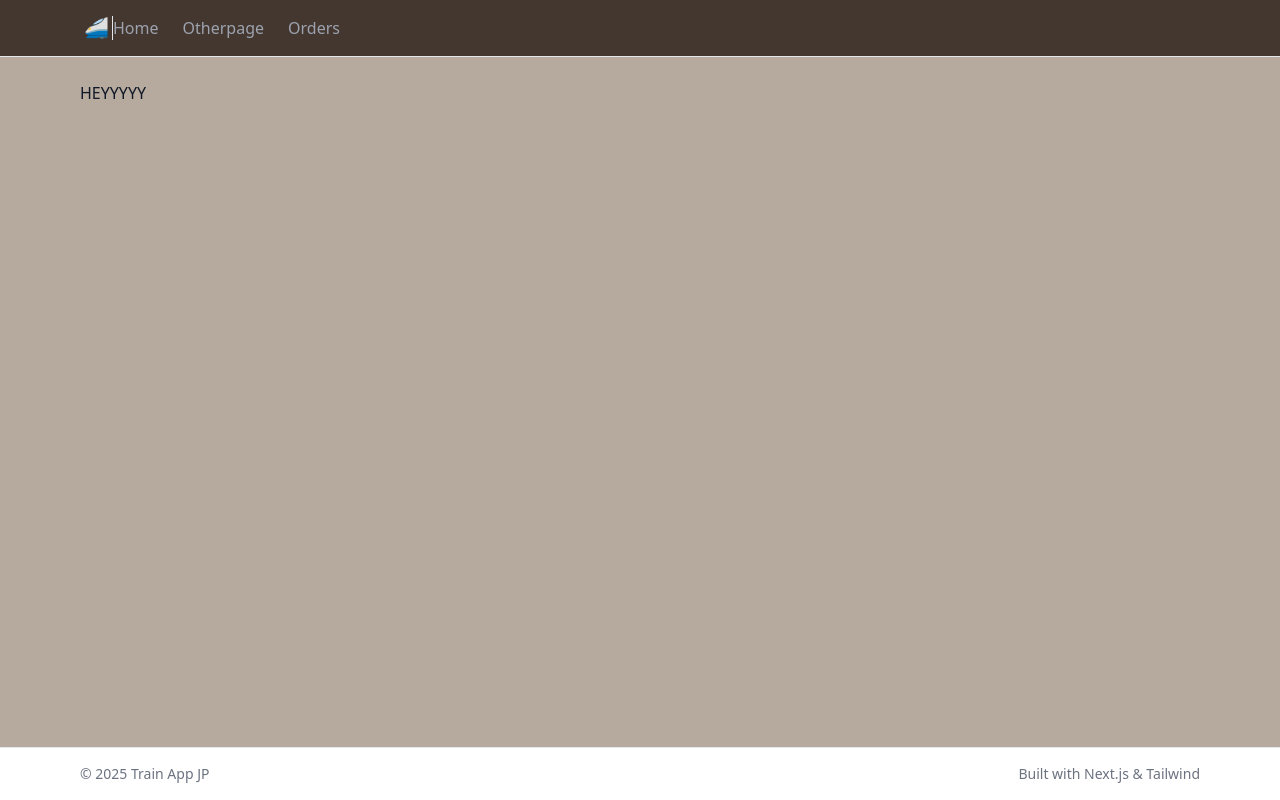
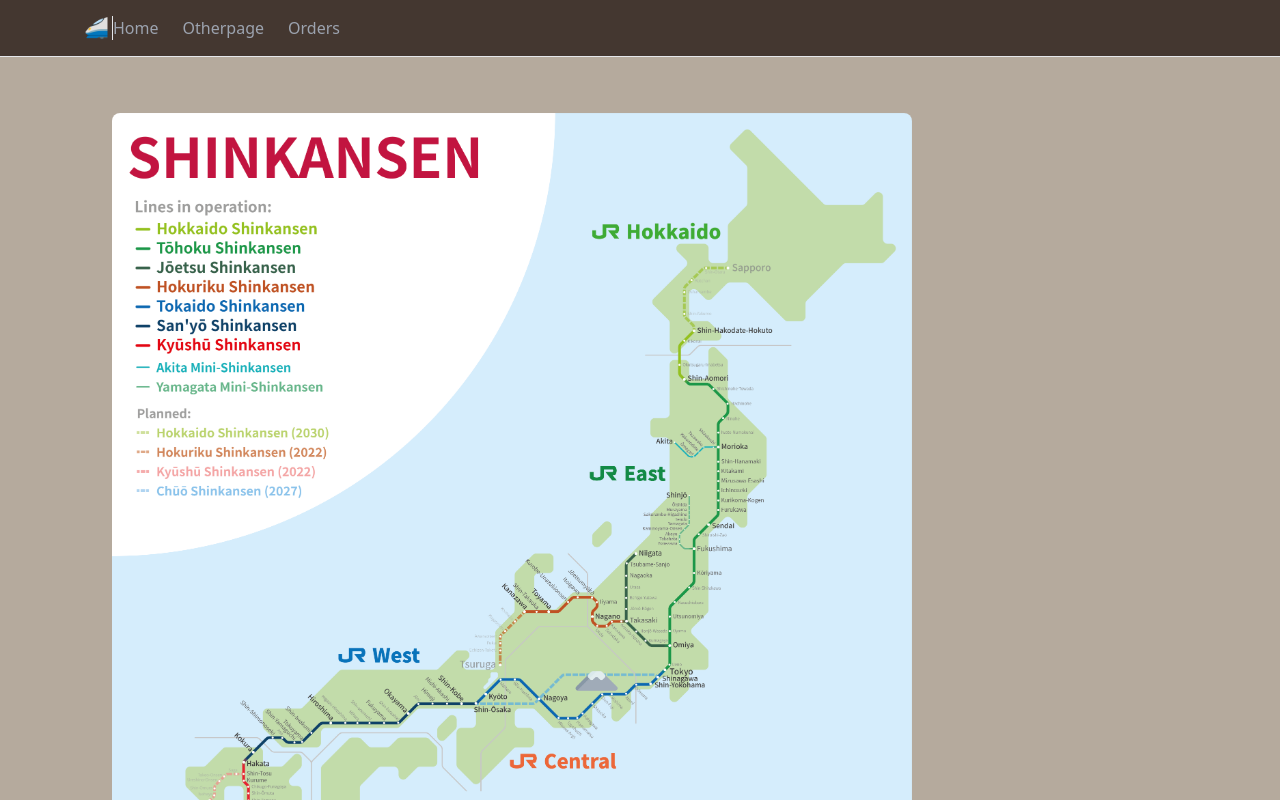
Before and after one commit to Blacksanta10/train-app-jp, a Next.js app: page /page2 in a window 1280 px wide. Shown: the top 800 px of the page. Built offline with nearby package versions, Linux system fonts and the light colour scheme.

Commit message:
Displaying a train map on the second page

```diff
--- a/app/page2/page.tsx
+++ b/app/page2/page.tsx
@@ -5,10 +5,19 @@
  */
 
 "use client";
-
+import Image from "next/image";
 //import { useEffect, useState } from "react";
 
 export default function HomePage() {
-    return ( <h1>HEYYYYY</h1>
+    return (
+        <div className="p-8">
+            <Image
+            src="/images/shinkansen-transit.png"
+            alt="Train map image"
+            width={800}
+            height={500}
+            className="rounded-lg object-fill"
+            />
+        </div>
     );
 }
```
